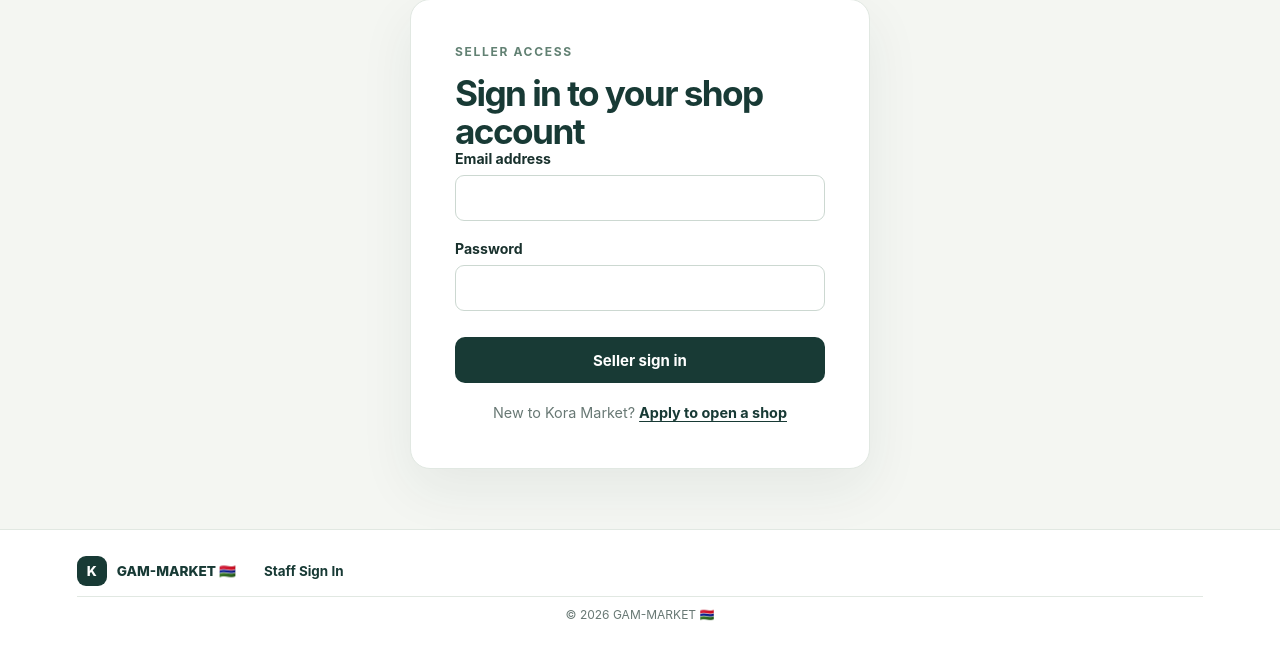
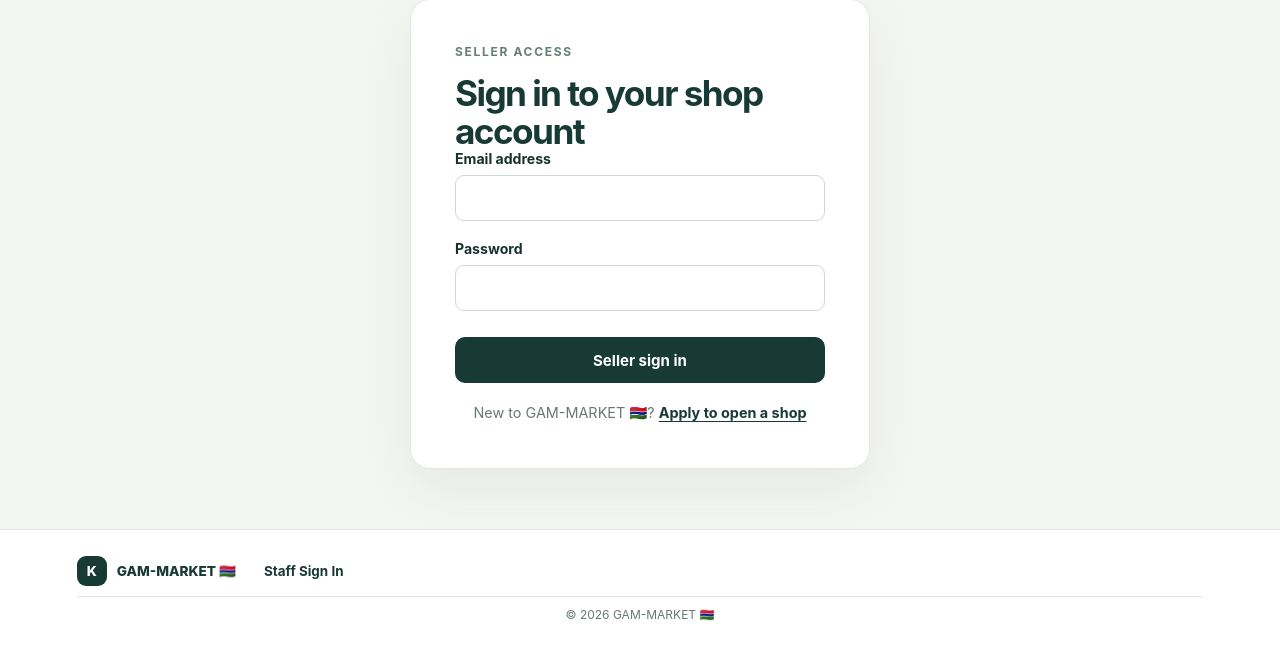
Before and after one commit to mustaphtouray7-svg/kora-market, a Flask app: page /seller/sign-in in a window 1280 px wide. Shown: the part 197-845 px from the top of the page. Run offline with Flask 3, Linux system fonts and the light colour scheme; parts of the project's set-up code (start-up, migrations or seed data) failed here and were passed over.

Commit message:
Rebrand marketplace to GAM-MARKET 🇬🇲

```diff
--- a/store/templates/marketplace/seller_login.html
+++ b/store/templates/marketplace/seller_login.html
@@ -1,5 +1,5 @@
 {% extends "base.html" %}
-{% block title %}Seller Sign In | Kora Market{% endblock %}
+{% block title %}Seller Sign In | GAM-MARKET 🇬🇲{% endblock %}
 {% block content %}
 <section class="auth-card">
   <p class="eyebrow">Seller access</p>
@@ -10,6 +10,6 @@
     <div class="field">{{ form.password.label }}{{ form.password(autocomplete="current-password") }}{% for error in form.password.errors %}<span class="field-error">{{ error }}</span>{% endfor %}</div>
     {{ form.submit(class_="button button-full") }}
   </form>
-  <p class="customer-auth-switch">New to Kora Market? <a href="{{ url_for('marketplace.seller_register') }}">Apply to open a shop</a></p>
+  <p class="customer-auth-switch">New to GAM-MARKET 🇬🇲? <a href="{{ url_for('marketplace.seller_register') }}">Apply to open a shop</a></p>
 </section>
 {% endblock %}
```
